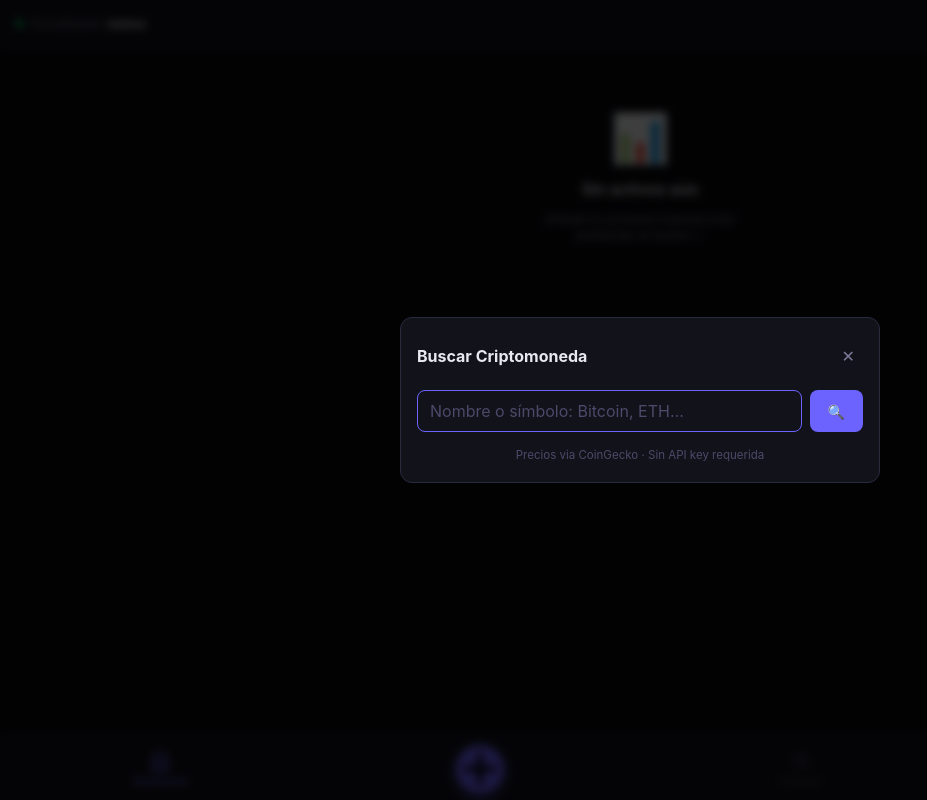
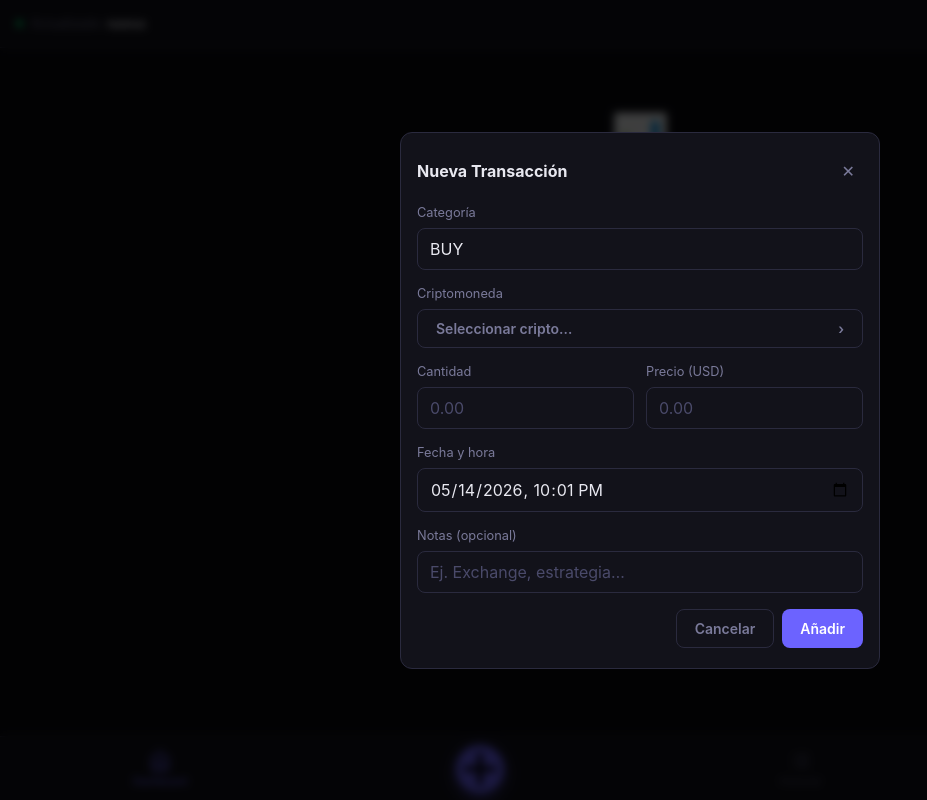
Before and after one commit to caldeix/-crypto_portfolio, a React (Vite) app: page / in a window 1280 px wide. Both pictures are taken after a click on the button "Añadir transacción". Shown: the whole page, without its empty margins (0-927 px from the left). Built offline with nearby package versions, Linux system fonts and the light colour scheme.

Commit message:
modals: simple form for expense/liquidez, toggle expense flag on categories

```diff
--- a/src/components/modals/AddTransactionModal.jsx
+++ b/src/components/modals/AddTransactionModal.jsx
@@ -18,12 +18,16 @@ const emptyForm = (prefill) => ({
 })
 
 export default function AddTransactionModal({ onClose, prefill, editTx, onDelete }) {
-  const { allCategories, addTransaction, editTransaction } = useApp()
+  const { allCategories, addTransaction, editTransaction, expenseCategories } = useApp()
   const isEdit = !!editTx
 
   const [form, setForm] = useState(isEdit ? { ...editTx, date: editTx.date.slice(0, 16) } : emptyForm(prefill))
-  const [showSearch, setShowSearch] = useState(!form.cgId && !form.symbol)
+  const [showSearch, setShowSearch] = useState(false)
   const [errors, setErrors] = useState({})
+
+  const isExpense = expenseCategories.includes(form.category)
+  const isLiquidez = form.category === 'LIQUIDEZ'
+  const isSimpleForm = isExpense || isLiquidez
 
   const set = (k, v) => setForm(f => ({ ...f, [k]: v }))
 
@@ -33,9 +37,10 @@ export default function AddTransactionModal({ onClose, prefill, editTx, onDelete
 
   const validate = () => {
     const e = {}
-    if (!form.symbol) e.crypto = 'Selecciona una cripto'
-    if (!form.amount || parseFloat(form.amount) <= 0) e.amount = 'Importe inválido'
-    if (!form.priceUSD || parseFloat(form.priceUSD) <= 0) e.priceUSD = 'Precio inválido'
+    if (!isSimpleForm && !form.symbol) e.crypto = 'Selecciona una cripto'
+    if (!isSimpleForm && (!form.amount || parseFloat(form.amount) <= 0)) e.amount = 'Importe inválido'
+    if (!isSimpleForm && (!form.priceUSD || parseFloat(form.priceUSD) <= 0)) e.priceUSD = 'Precio inválido'
+    if (isSimpleForm && (!form.totalUSD || parseFloat(form.totalUSD) === 0)) e.totalUSD = 'Importe requerido'
     if (!form.date) e.date = 'Fecha requerida'
     setErrors(e)
     return !Object.keys(e).length
@@ -43,13 +48,22 @@ export default function AddTransactionModal({ onClose, prefill, editTx, onDelete
 
   const handleSubmit = () => {
     if (!validate()) return
-    const tx = {
+    const cat = form.category
+    const tx = isSimpleForm
+      ? {
+          ...(isEdit ? { id: editTx.id } : { id: genId() }),
+          cgId: null, cryptoId: null,
+          symbol: cat, name: cat, category: cat,
+          date: new Date(form.date).toISOString(),
+          amount: 0, priceUSD: 1,
+          totalUSD: parseFloat(form.totalUSD),
+          notes: form.notes.trim(),
+        }
+      : {
           ...(isEdit ? { id: editTx.id } : { id: genId() }),
           cgId: form.cgId || null,
           cryptoId: form.cryptoId || null,
-      symbol: form.symbol,
-      name: form.name,
-      category: form.category,
+          symbol: form.symbol, name: form.name, category: cat,
           date: new Date(form.date).toISOString(),
           amount: parseFloat(form.amount),
           priceUSD: parseFloat(form.priceUSD),
@@ -60,7 +74,14 @@ export default function AddTransactionModal({ onClose, prefill, editTx, onDelete
     onClose()
   }
 
-  if (showSearch) {
+  const handleCategoryChange = (cat) => {
+    set('category', cat)
+    if (expenseCategories.includes(cat) || cat === 'LIQUIDEZ') {
+      set('symbol', cat); set('cgId', null); set('amount', ''); set('priceUSD', '')
+    }
+  }
+
+  if (showSearch && !isSimpleForm) {
     return (
       <SearchCryptoModal
         onSelect={(crypto) => {
@@ -81,6 +102,22 @@ export default function AddTransactionModal({ onClose, prefill, editTx, onDelete
         </div>
 
         <div className="form-group">
+          <label>Categoría</label>
+          <select value={form.category} onChange={e => handleCategoryChange(e.target.value)}>
+            {allCategories.map(c => <option key={c} value={c}>{c}</option>)}
+          </select>
+        </div>
+
+        {isSimpleForm ? (
+          <div className="form-group">
+            <label>{isLiquidez ? 'Importe (USD) — negativo si es retirada' : 'Importe (USD) — negativo si es recuperación'}</label>
+            <input type="number" inputMode="decimal" step="any" placeholder="0.00"
+              value={form.totalUSD || ''} onChange={e => set('totalUSD', e.target.value)} autoFocus />
+            {errors.totalUSD && <span style={{ color: 'var(--danger)', fontSize: '.78rem' }}>{errors.totalUSD}</span>}
+          </div>
+        ) : (
+          <>
+            <div className="form-group">
               <label>Criptomoneda</label>
               <button className="btn btn-ghost" style={{ justifyContent: 'space-between' }} onClick={() => setShowSearch(true)}>
                 {form.symbol ? `${form.symbol} — ${form.name}` : 'Seleccionar cripto…'}
@@ -88,14 +125,6 @@ export default function AddTransactionModal({ onClose, prefill, editTx, onDelete
               </button>
               {errors.crypto && <span style={{ color: 'var(--danger)', fontSize: '.78rem' }}>{errors.crypto}</span>}
             </div>
-
-        <div className="form-group">
-          <label>Categoría</label>
-          <select value={form.category} onChange={e => set('category', e.target.value)}>
-            {allCategories.map(c => <option key={c} value={c}>{c}</option>)}
-          </select>
-        </div>
-
             <div className="form-row">
               <div className="form-group">
                 <label>Cantidad</label>
@@ -110,11 +139,12 @@ export default function AddTransactionModal({ onClose, prefill, editTx, onDelete
                 {errors.priceUSD && <span style={{ color: 'var(--danger)', fontSize: '.78rem' }}>{errors.priceUSD}</span>}
               </div>
             </div>
-
             {totalUSD && (
               <div style={{ fontSize: '.85rem', color: 'var(--text-muted)', textAlign: 'right' }}>
                 Total: <strong style={{ color: 'var(--text)' }}>${totalUSD}</strong>
               </div>
+            )}
+          </>
         )}
 
         <div className="form-group">
--- a/src/components/modals/ConfigModal.jsx
+++ b/src/components/modals/ConfigModal.jsx
@@ -3,7 +3,7 @@ import { useApp } from '../../context/AppContext'
 import ImportExportModal from './ImportExportModal'
 
 export default function ConfigModal({ onClose }) {
-  const { cgApiKey, setCgApiKey, customCategories, allCategories, addCategory, renameCategory, deleteCategory } = useApp()
+  const { cgApiKey, setCgApiKey, customCategories, allCategories, addCategory, renameCategory, deleteCategory, expenseCategories, toggleExpenseCategory } = useApp()
 
   const [keyInput, setKeyInput] = useState(cgApiKey)
   const [showKey, setShowKey] = useState(false)
@@ -58,7 +58,7 @@ export default function ConfigModal({ onClose }) {
         <div className="settings-section">
           <div className="settings-section-title">Categorías de transacciones</div>
           <div className="category-list">
-            {['BUY', 'SELL'].map(cat => (
+            {['BUY', 'SELL', 'LIQUIDEZ'].map(cat => (
               <div key={cat} className="category-item">
                 <span className="category-item-name">{cat}</span>
                 <span className="category-item-locked">🔒 Nativa</span>
@@ -81,6 +81,12 @@ export default function ConfigModal({ onClose }) {
                 ) : (
                   <>
                     <span className="category-item-name">{cat}</span>
+                    <button
+                      className="btn-icon"
+                      style={{ fontSize: '.8rem', opacity: expenseCategories.includes(cat) ? 1 : 0.35 }}
+                      title={expenseCategories.includes(cat) ? 'Quitar gasto' : 'Marcar como gasto'}
+                      onClick={() => toggleExpenseCategory(cat)}
+                    >💸</button>
                     <button className="btn-icon" style={{ fontSize: '.8rem' }} onClick={() => { setEditCat(cat); setEditCatVal(cat) }}>✏️</button>
                     <button className="btn-icon" style={{ fontSize: '.8rem' }} onClick={() => deleteCategory(cat)}>🗑️</button>
                   </>
```
Lines whose indentation alone changed are shown as unchanged.
